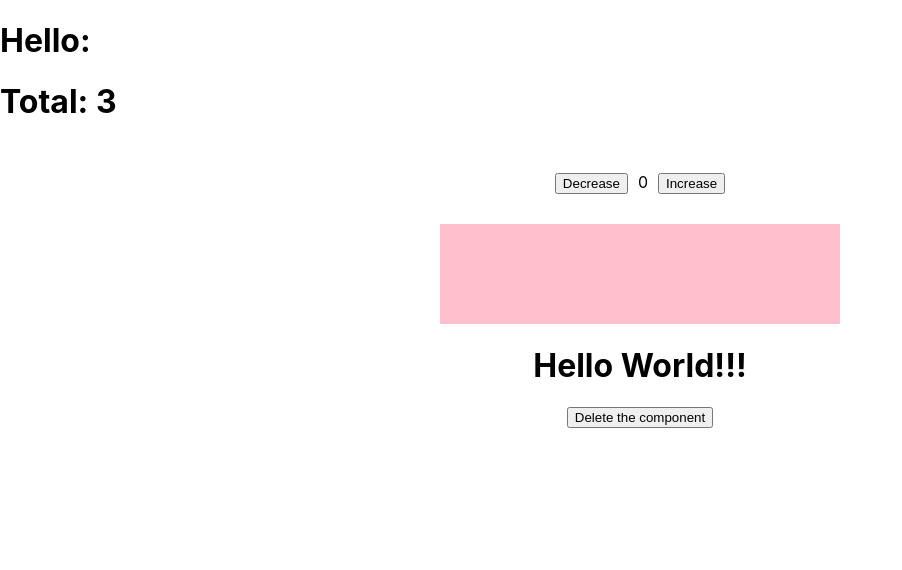
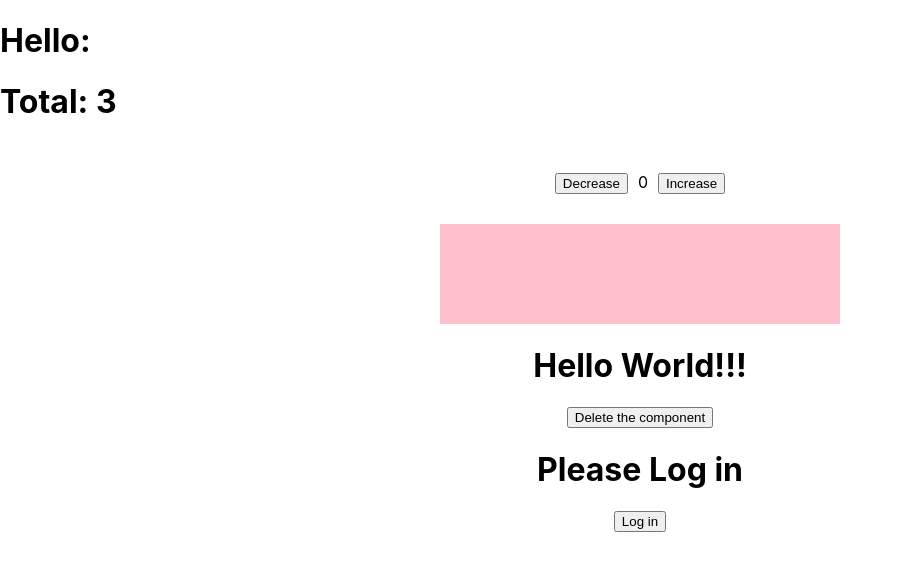
Before and after one commit to nbt311/practice_day3_react, a React (Create React App) app: page / in a window 1280 px wide. Shown: the top 570 px of the page, without its empty margins (0-902 px from the left). Built offline with nearby package versions, Linux system fonts and the light colour scheme; the HTML template or start-up script is replaced by a standard one.

Commit message:
add component LogInLogOut

```diff
--- a/src/App.js
+++ b/src/App.js
@@ -4,6 +4,8 @@ import Counter from "./components/Counter";
 import ChangeColor from "./components/ChangeColor";
 import Hello from "./components/Hello";
 import DeleteComponent from "./components/DeleteComponent";
+import Home from "./components/Home";
+import LogInLogOut from "./components/LogInLogOut";
 
 
 function App() {
@@ -14,6 +16,7 @@ function App() {
     <Counter/>
     <ChangeColor/>
     <DeleteComponent/>
+    <LogInLogOut/>
   </div>
   );
 }
--- /dev/null
+++ b/src/components/Home.js
@@ -0,0 +1,14 @@
+import React, { Component } from 'react';
+class Home extends Component{
+    render () {
+        return (
+            <div style={{textAlign: 'center'}}>
+                <div>
+                    <h1>Welcome</h1>
+                    <button onClick={this.props.onLogOut}>Log out</button>
+                </div>
+            </div>
+        )
+    }
+}
+export default Home
--- /dev/null
+++ b/src/components/LogInLogOut.js
@@ -0,0 +1,52 @@
+// import {Component} from "react";
+// import Home from "./Home";
+//
+// class LogInLogOut extends Component {
+//     constructor(props){
+//         super(props);
+//         this.state = {
+//             isLoggedIn: false
+//         }
+//     }
+//     handleLogIn = () => {
+//         this.setState({ isLoggedIn: true })
+//     }
+//     handleLogOut = () => {
+//         this.setState({ isLoggedIn: false })
+//     }
+//     render () {
+//         const { isLoggedIn } = this.state
+//         if (isLoggedIn) return (<Home onLogOut={this.handleLogOut} />)
+//         return (
+//             <div style={{textAlign: 'center'}}>
+//                 <div>
+//                     <h1>Please Log in</h1>
+//                     <button onClick={this.handleLogIn}>Log in</button>
+//                 </div>
+//             </div>
+//         )
+//     }
+// }
+import {useState,useEffect} from "react";
+import Home from "./Home";
+function LogInLogOut(){
+    const [isLoggedIn, setIsLoggedIn] = useState(false);
+    const handleLogOut = () => {
+        setIsLoggedIn(false)
+    }
+    const handleLogIn = () =>{
+        setIsLoggedIn(true)
+    }
+    if (isLoggedIn) {
+        return <Home onLogOut={handleLogOut} />;
+    }
+    return (
+        <div style={{textAlign: 'center'}}>
+            <div>
+                <h1>Please Log in</h1>
+                <button onClick={handleLogIn}>Log in</button>
+            </div>
+        </div>
+    )
+}
+export default LogInLogOut;
```
